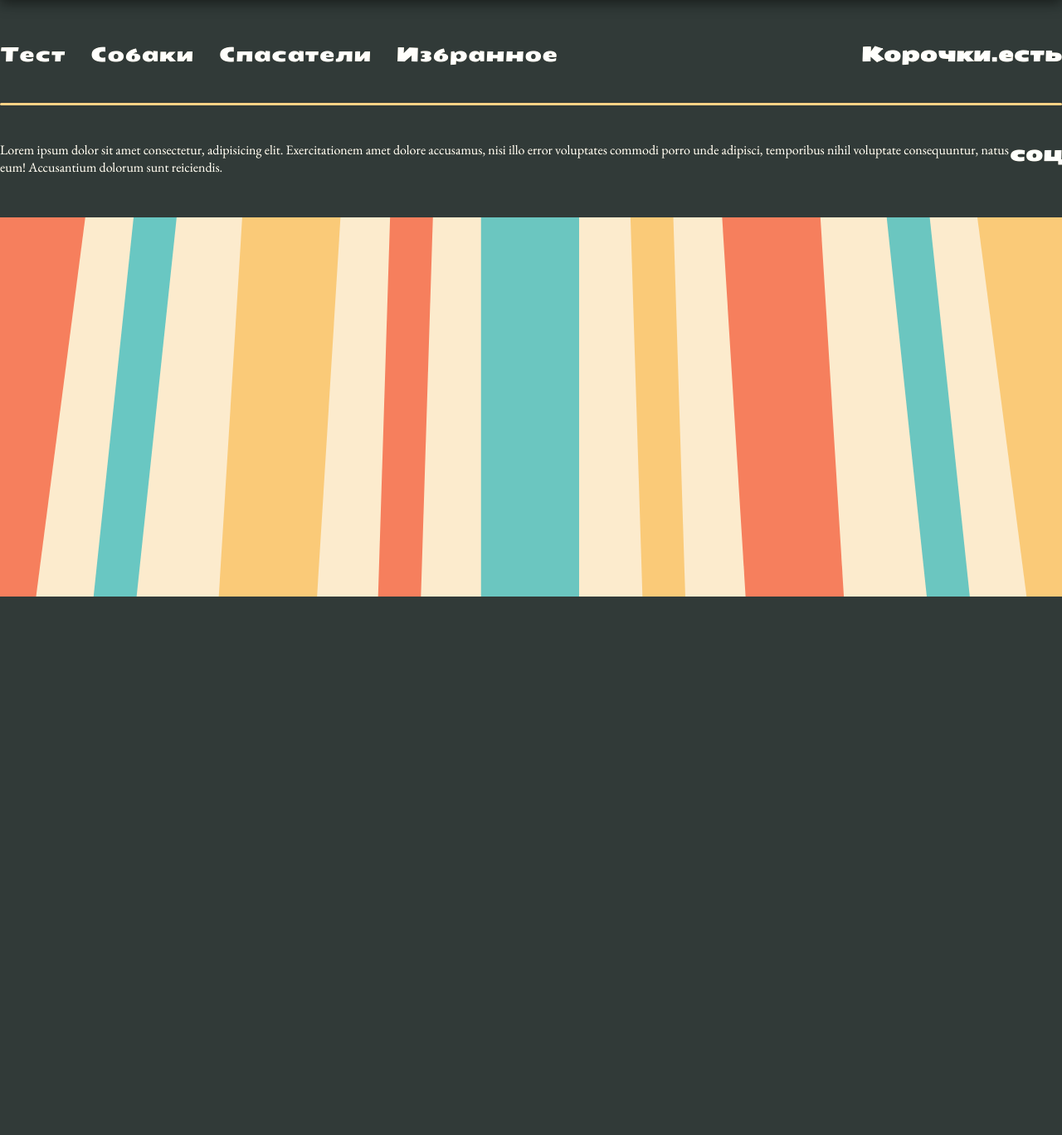
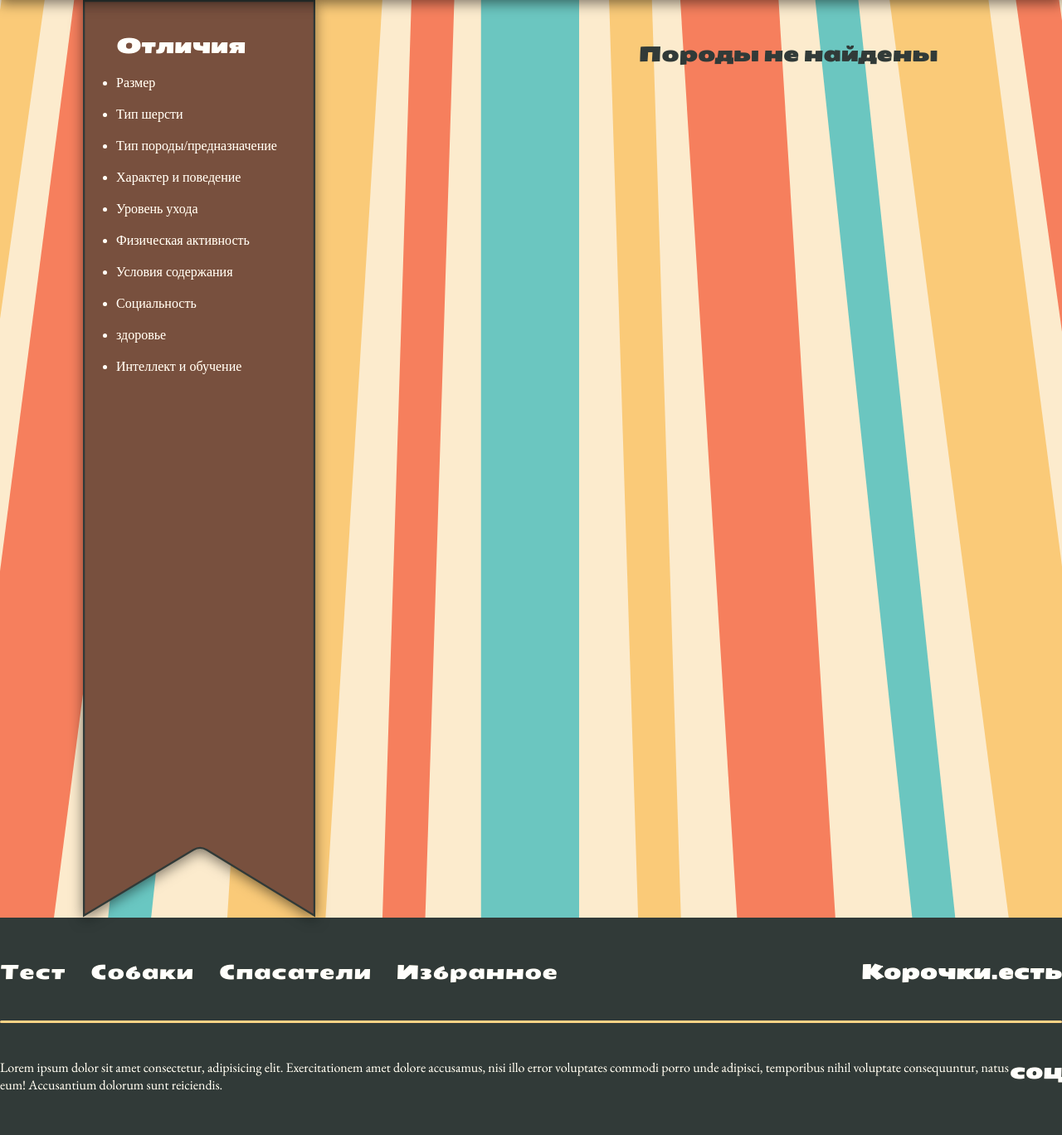
Before and after one commit to Aiokeshi/PawPick, a Django app: page /catalog/ in a window 1280 px wide. Shown: the part 81-1449 px from the top of the page at 83% size. Before the commit the page ends 800 px from the top, so only its background shows below. Run offline with Django 5.2, Linux system fonts and the light colour scheme.

Commit message:
добавлен прототип каталога

```diff
--- a/app/catalog/templates/catalog/catalog.html
+++ b/app/catalog/templates/catalog/catalog.html
@@ -1,8 +1,24 @@
 {% extends 'main/base.html' %}
 {% load static%}
-{% block title %}{{'Вход'}}{% endblock %}
+{% block title %}{{'Каталог'}}{% endblock %}
 
 {% block content %}
-
-
+<section class="sectionFil">
+<div class="filters">
+    <h2>Отличия</h2>
+<ul>
+    <li>Размер</li>
+    <li>Тип шерсти</li>
+    <li>Тип породы/предназначение</li>
+    <li>Характер и поведение</li>
+    <li>Уровень ухода</li>
+    <li>Физическая активность</li>
+    <li>Условия содержания</li>
+    <li>Социальность</li>
+    <li>здоровье</li>
+    <li>Интеллект и обучение</li>
+</ul>
+</div>
+<h1 class="unfound">Породы не найдены</h1>
+</section>
 {% endblock %}
--- a/app/static/main/css/base.css
+++ b/app/static/main/css/base.css
@@ -5,6 +5,7 @@
 @import url(/static/main/css/forms.css);
 @import url(/static/main/css/reelSlider.css);
 @import url(/static/main/css/animations.css);
+@import url(/static/main/css/catalog.css);
 *{
     margin: 0;
     padding: 0;
--- /dev/null
+++ b/app/static/main/css/catalog.css
@@ -0,0 +1,27 @@
+.filters{
+    display: flex;
+    flex-direction: column;
+    row-gap: 20px;
+   padding: 40px;
+   background-image: url(/static/main/img/filter.svg);
+   background-size: cover;
+    width: 200px;
+    height: 1026px;
+    filter: drop-shadow(0px 4px 8px rgba(0, 0, 0, 0.5));
+    ul{
+         display: flex;
+    flex-direction: column;
+    row-gap: 20px;
+
+    }
+}
+.sectionFil{
+    display: flex;
+    flex-direction: row;
+    justify-content: space-between;
+    margin: auto 100px;
+}
+.unfound{
+    margin: 50px;
+    color: #2B3939;
+}
--- a/app/static/main/css/footer.css
+++ b/app/static/main/css/footer.css
@@ -2,7 +2,6 @@ footer{
     display: flex;
     flex-direction: column;
     background-color:#2B3939;
-
 }
 .footer{
 display: flex;
```
Also changed, not shown: app/static/main/img/filter.svg (added).
